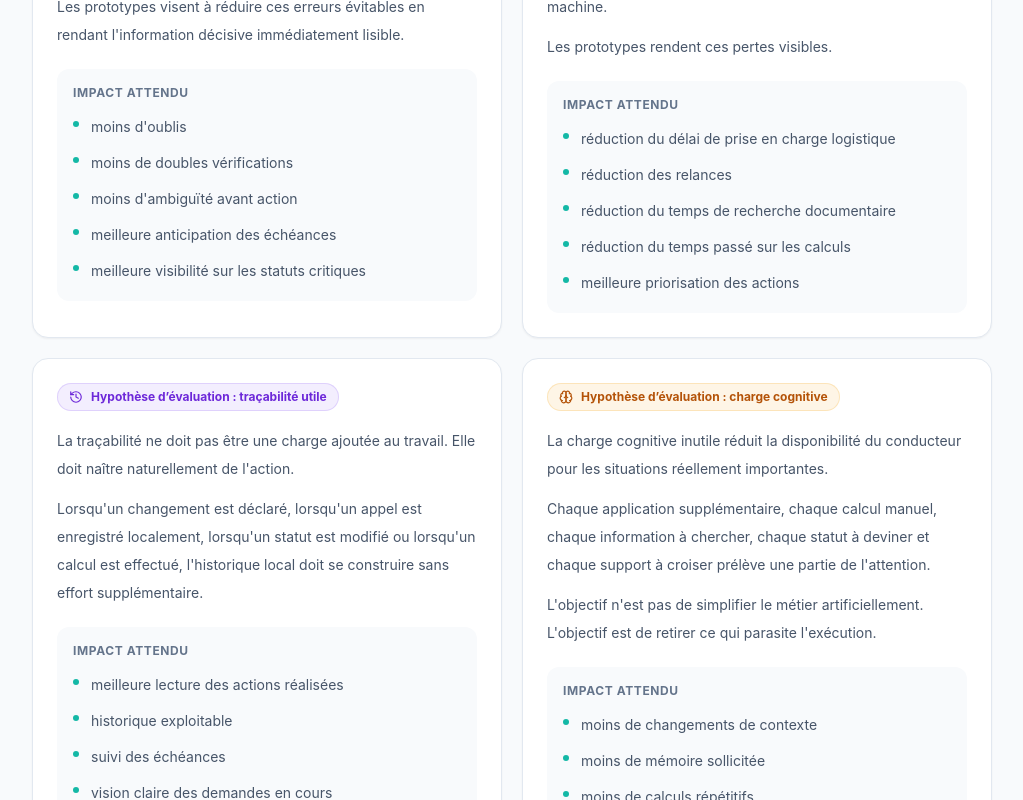
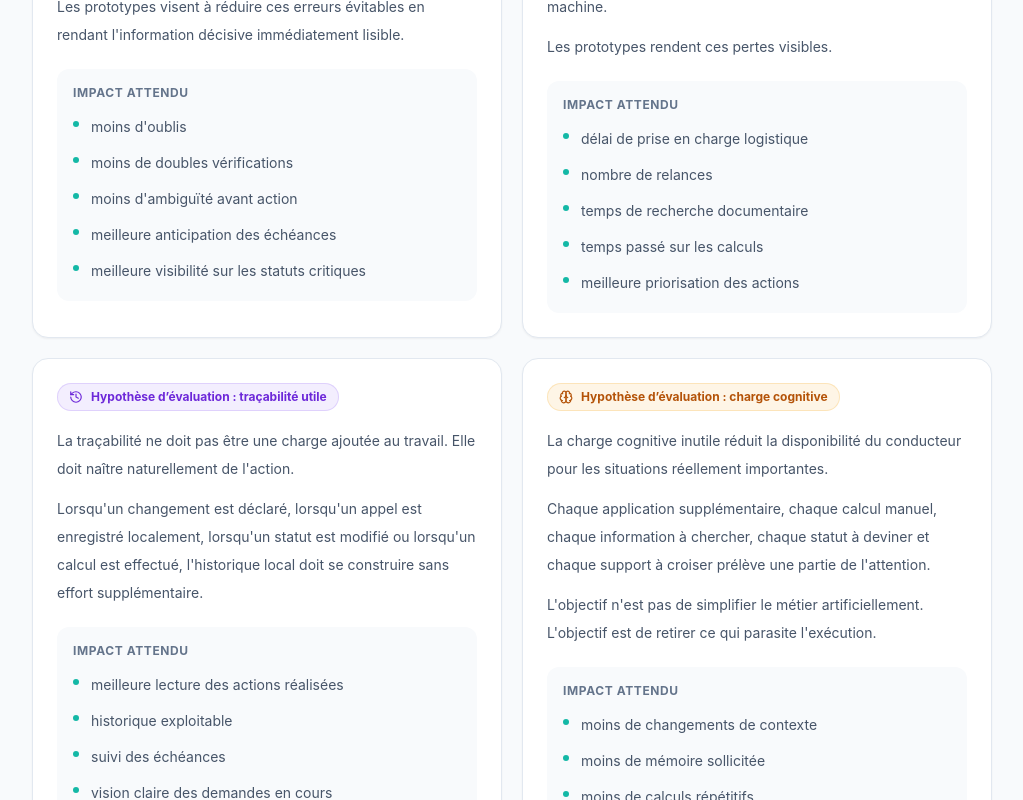
Before and after one commit to AmineAKIK/protocap, a React (Vite) app: page /rapport in a window 1280 px wide. Shown: the part 3600-4400 px from the top of the page, without its empty margins (128-1151 px from the left). Built offline with nearby package versions, Linux system fonts and the light colour scheme.

Commit message:
fix(copy): express impact metrics as measures not achieved reductions

```diff
--- a/src/pages/OperationalReportPage.tsx
+++ b/src/pages/OperationalReportPage.tsx
@@ -86,10 +86,10 @@ const impactBlocks = [
       `Les prototypes rendent ces pertes visibles.`
     ],
     items: [
-      `réduction du délai de prise en charge logistique`,
-      `réduction des relances`,
-      `réduction du temps de recherche documentaire`,
-      `réduction du temps passé sur les calculs`,
+      `délai de prise en charge logistique`,
+      `nombre de relances`,
+      `temps de recherche documentaire`,
+      `temps passé sur les calculs`,
       `meilleure priorisation des actions`
     ]
   },
@@ -212,7 +212,7 @@ const prototypes = [
       `nombre de demandes en attente`,
       `nombre de demandes annulées`,
       `taux de demandes traitées dans le délai cible`,
-      `réduction des déplacements inutiles`
+      `déplacements associés au flux`
     ]
   },
   {
@@ -293,7 +293,7 @@ const prototypes = [
       `temps moyen de calcul`,
       `nombre d'erreurs de quantité`,
       `écarts de production`,
-      `dépassements évités`,
+      `dépassements constatés`,
       `taux d'utilisation du calculateur`
     ]
   }
```
